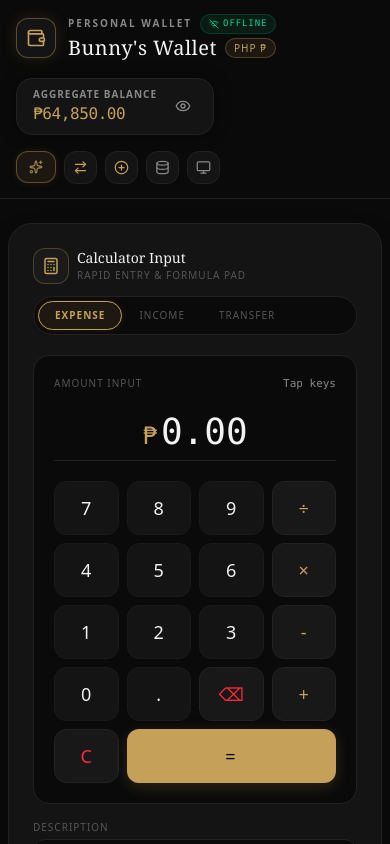
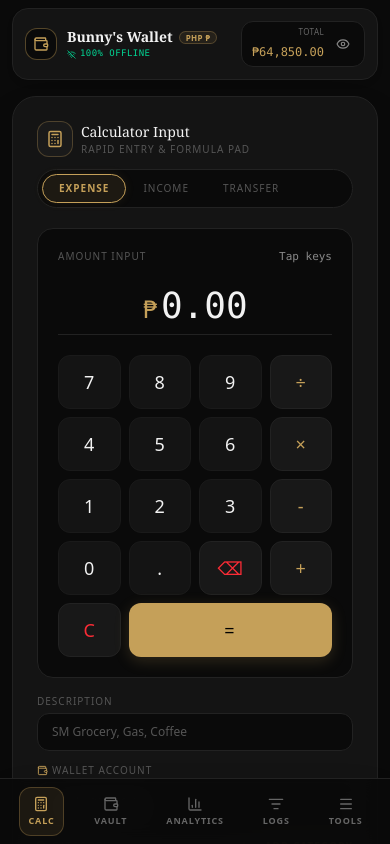
Before and after one commit to bunnywkwk/bunnys-wallet, a React (Vite) app: page / in a window 390 px wide. Shown: the top 844 px of the page. Built offline with nearby package versions, Linux system fonts and the light colour scheme; a web font is replaced by a local one.

Commit message:
Polish smart mobile UI responsiveness, safe-area nav, and clean fresh install state

```diff
--- a/src/App.tsx
+++ b/src/App.tsx
@@ -18,6 +18,7 @@ import {
   Monitor,
   RotateCcw,
   ShieldCheck,
+  Trash2,
 } from 'lucide-react';
 import { Account, Category, CurrencyCode, RecurringSubscription, Transaction } from './types';
 import { WalletStorageManager } from './storage/walletStorage';
@@ -41,7 +42,10 @@ export default function App() {
   const [currency] = useState<CurrencyCode>('PHP');
   const [privacyMode, setPrivacyMode] = useState<boolean>(false);
 
-  // View state
+  // Smart screen auto-detection
+  const [isRealMobile, setIsRealMobile] = useState<boolean>(
+    () => typeof window !== 'undefined' && window.innerWidth < 768
+  );
   const [isMobileFrameView, setIsMobileFrameView] = useState<boolean>(false);
   const [activeMobileTab, setActiveMobileTab] = useState<'vault' | 'calc' | 'analytics' | 'history' | 'tools'>('calc');
 
@@ -55,6 +59,15 @@ export default function App() {
   // Filter state
   const [selectedAccountIdFilter, setSelectedAccountIdFilter] = useState<string | null>(null);
   const [selectedCategoryIdFilter, setSelectedCategoryIdFilter] = useState<string | null>(null);
+
+  // Screen resize listener
+  useEffect(() => {
+    const handleResize = () => {
+      setIsRealMobile(window.innerWidth < 768);
+    };
+    window.addEventListener('resize', handleResize);
+    return () => window.removeEventListener('resize', handleResize);
+  }, []);
 
   // Sync state from storage
   const syncStorage = () => {
@@ -84,10 +97,15 @@ export default function App() {
 
   const totalBalance = accounts.reduce((sum, acc) => sum + acc.balance, 0);
 
+  // Active view decision:
+  // If running on a REAL smartphone screen (<768px), ALWAYS show native full-screen mobile view.
+  // On desktop screens (>=768px), show desktop layout unless user toggled isMobileFrameView.
+  const isMobileActive = isRealMobile || isMobileFrameView;
+
   return (
     <div className="min-h-screen bg-[#0a0a0a] text-[#e0e0e0] font-sans selection:bg-[#c5a059]/30 selection:text-[#c5a059]">
-      {/* App Header (rendered in full desktop view) */}
-      {!isMobileFrameView && (
+      {/* App Header (rendered on Desktop View) */}
+      {!isMobileActive && (
         <Header
           accounts={accounts}
           currency={currency}
@@ -103,19 +121,27 @@ export default function App() {
       )}
 
       {/* Main Container */}
-      <main className="py-6 px-2 sm:px-6 max-w-7xl mx-auto">
-        {isMobileFrameView ? (
-          /* Mobile Phone Frame Simulator Layout */
-          <div className="max-w-md mx-auto my-2 rounded-[36px] border-[8px] border-[#1f1f1f] bg-[#141414] p-4 shadow-2xl space-y-4 relative">
-            {/* Phone Speaker Notch */}
-            <div className="w-28 h-4 mx-auto rounded-full bg-[#0a0a0a] flex items-center justify-center">
+      <main className={isMobileActive ? 'w-full min-h-screen bg-[#0a0a0a] pb-24' : 'py-6 px-2 sm:px-6 max-w-7xl mx-auto'}>
+        {isMobileActive ? (
+          /* Mobile View Container */
+          <div
+            className={
+              isRealMobile
+                ? 'w-full min-h-screen bg-[#0a0a0a] px-3 pt-2 pb-24 space-y-4'
+                : 'max-w-md mx-auto my-2 rounded-[36px] border-[8px] border-[#1f1f1f] bg-[#141414] p-4 shadow-2xl space-y-4 relative'
+            }
+          >
+            {/* Phone Speaker Notch (Desktop Simulator Only) */}
+            {!isRealMobile && (
+              <div className="w-28 h-4 mx-auto rounded-full bg-[#0a0a0a] flex items-center justify-center mb-2">
                 <div className="w-10 h-1 rounded-full bg-[#222]" />
               </div>
+            )}
 
-            {/* Integrated Mobile App Header Bar inside the shell */}
-            <div className="bg-[#0a0a0a] border border-[#222] rounded-2xl p-3 flex items-center justify-between gap-2 shadow-md">
+            {/* Integrated Mobile App Header Bar */}
+            <div className="bg-[#141414] border border-[#222] rounded-2xl p-3 flex items-center justify-between gap-2 shadow-md sticky top-2 z-40">
               <div className="flex items-center gap-2.5">
-                <div className="w-8 h-8 rounded-xl bg-[#141414] border border-[#c5a059]/40 flex items-center justify-center text-[#c5a059]">
+                <div className="w-8 h-8 rounded-xl bg-[#0a0a0a] border border-[#c5a059]/40 flex items-center justify-center text-[#c5a059]">
                   <Wallet size={16} />
                 </div>
                 <div>
@@ -133,7 +159,7 @@ export default function App() {
               </div>
 
               {/* Mobile Total Balance & Privacy Toggle */}
-              <div className="flex items-center gap-2 bg-[#141414] px-2.5 py-1 rounded-xl border border-[#222]">
+              <div className="flex items-center gap-2 bg-[#0a0a0a] px-2.5 py-1 rounded-xl border border-[#222]">
                 <div className="text-right">
                   <span className="text-[8px] uppercase tracking-wider text-[#666] block">Total</span>
                   <span className="text-xs font-mono font-medium text-[#c5a059]">
@@ -149,17 +175,19 @@ export default function App() {
                 </button>
               </div>
 
+              {!isRealMobile && (
                 <button
                   onClick={() => setIsMobileFrameView(false)}
-                className="p-1.5 rounded-lg bg-[#141414] border border-[#222] text-[#888] hover:text-[#f2f2f2] cursor-pointer"
+                  className="p-1.5 rounded-lg bg-[#0a0a0a] border border-[#222] text-[#888] hover:text-[#f2f2f2] cursor-pointer"
                   title="Switch to Desktop View"
                 >
                   <Monitor size={14} />
                 </button>
+              )}
             </div>
 
             {/* Tab Body */}
-            <div className="min-h-[580px] pb-16 space-y-4">
+            <div className="min-h-[500px] space-y-4">
               {activeMobileTab === 'vault' && (
                 <TheVault
                   accounts={accounts}
@@ -213,8 +241,8 @@ export default function App() {
               )}
 
               {activeMobileTab === 'tools' && (
-                /* Dedicated Mobile Tools & Management Page */
-                <div className="bg-[#111] border border-[#222] rounded-3xl p-5 space-y-5 shadow-2xl animate-in fade-in duration-200">
+                /* Mobile Tools & Settings Page */
+                <div className="bg-[#111] border border-[#222] rounded-3xl p-4 sm:p-5 space-y-5 shadow-2xl animate-in fade-in duration-200">
                   <div className="border-b border-[#222] pb-3 flex items-center justify-between">
                     <div>
                       <h2 className="text-sm font-serif text-[#f2f2f2] uppercase tracking-wider font-semibold">
@@ -347,8 +375,8 @@ export default function App() {
                     </button>
                   </div>
 
-                  {/* Offline System & Storage Status Box */}
-                  <div className="p-4 rounded-2xl bg-[#0a0a0a] border border-[#222] space-y-2">
+                  {/* Storage Management & Data Control */}
+                  <div className="p-4 rounded-2xl bg-[#0a0a0a] border border-[#222] space-y-3">
                     <div className="flex items-center justify-between text-[10px] uppercase tracking-widest text-[#888]">
                       <span className="flex items-center gap-1 text-emerald-400 font-mono font-bold">
                         <WifiOff size={11} />
@@ -372,18 +400,31 @@ export default function App() {
                       </div>
                     </div>
 
-                    <div className="pt-2">
+                    <div className="pt-2 flex flex-col gap-2">
                       <button
                         onClick={() => {
-                          if (confirm('Reset to preset Philippine sample wallet data?')) {
-                            WalletStorageManager.resetToPreset();
+                          if (confirm('Clear all transactions and reset balances for a clean fresh install?')) {
+                            WalletStorageManager.clearAllData();
                             syncStorage();
                           }
                         }}
                         className="w-full py-2.5 rounded-xl bg-rose-500/10 border border-rose-500/20 text-rose-400 hover:bg-rose-500/20 text-[10px] uppercase tracking-widest font-semibold transition-colors flex items-center justify-center gap-1.5 cursor-pointer"
                       >
-                        <RotateCcw size={12} />
-                        Reset Philippines Sample Data
+                        <Trash2 size={12} />
+                        Clear All Data (Fresh Start)
+                      </button>
+
+                      <button
+                        onClick={() => {
+                          if (confirm('Load preset Philippine sample wallet data for testing?')) {
+                            WalletStorageManager.resetToPreset();
+                            syncStorage();
+                          }
+                        }}
+                        className="w-full py-2.5 rounded-xl bg-amber-500/10 border border-amber-500/20 text-amber-400 hover:bg-amber-500/20 text-[10px] uppercase tracking-widest font-semibold transition-colors flex items-center justify-center gap-1.5 cursor-pointer"
+                      >
+                        <Sparkles size={12} />
+                        Load Philippines Sample Data
                       </button>
                     </div>
                   </div>
@@ -391,8 +432,14 @@ export default function App() {
               )}
             </div>
 
-            {/* Mobile Bottom Navigation Bar (5 Integrated Tabs) */}
-            <div className="absolute bottom-3 left-3 right-3 bg-[#0a0a0a]/95 backdrop-blur-md border border-[#222] rounded-2xl p-1.5 flex items-center justify-around z-30 shadow-2xl">
+            {/* Fixed Mobile Bottom Navigation Bar */}
+            <div
+              className={
+                isRealMobile
+                  ? 'fixed bottom-0 left-0 right-0 bg-[#0a0a0a]/95 backdrop-blur-md border-t border-[#222] p-2 flex items-center justify-around z-50 shadow-2xl pb-safe'
+                  : 'absolute bottom-3 left-3 right-3 bg-[#0a0a0a]/95 backdrop-blur-md border border-[#222] rounded-2xl p-1.5 flex items-center justify-around z-30 shadow-2xl'
+              }
+            >
               <button
                 onClick={() => setActiveMobileTab('calc')}
                 className={`flex flex-col items-center gap-0.5 p-2 rounded-xl text-[10px] font-semibold transition-colors cursor-pointer ${
@@ -455,7 +502,7 @@ export default function App() {
             </div>
           </div>
         ) : (
-          /* Responsive Desktop & Tablet Dashboard Grid */
+          /* Desktop Dashboard Grid */
           <div className="grid grid-cols-1 lg:grid-cols-12 gap-6">
             {/* Left Column (5 Cols): Calculator Input & The Vault */}
             <div className="lg:col-span-5 space-y-6">
--- a/src/components/Header.tsx
+++ b/src/components/Header.tsx
@@ -126,7 +126,8 @@ export const Header: React.FC<HeaderProps> = ({
             <Database size={15} />
           </button>
 
-          {/* View Mode Toggle: Mobile Frame vs Wide Dashboard */}
+          {/* View Mode Toggle: Mobile Frame vs Wide Dashboard (Desktop Only) */}
+          {typeof window !== 'undefined' && window.innerWidth >= 768 && (
             <button
               onClick={onToggleMobileFrameView}
               className={`p-2 rounded-xl border text-xs transition-colors cursor-pointer ${
@@ -138,6 +139,7 @@ export const Header: React.FC<HeaderProps> = ({
             >
               {isMobileFrameView ? <Smartphone size={15} /> : <Monitor size={15} />}
             </button>
+          )}
         </div>
       </div>
     </header>
--- a/src/components/TransactionHistory.tsx
+++ b/src/components/TransactionHistory.tsx
@@ -127,9 +127,21 @@ export const TransactionHistory: React.FC<TransactionHistoryProps> = ({
 
       {/* Chronological List */}
       <div className="space-y-1 max-h-[500px] overflow-y-auto pr-1">
-        {filteredTransactions.length === 0 ? (
+        {transactions.length === 0 ? (
+          <div className="text-center py-10 px-4 space-y-3 bg-[#0a0a0a] rounded-2xl border border-[#222] my-2">
+            <div className="w-12 h-12 mx-auto rounded-full bg-[#141414] border border-[#c5a059]/30 flex items-center justify-center text-[#c5a059]">
+              <Wallet size={22} />
+            </div>
+            <div>
+              <h3 className="text-sm font-serif text-[#f2f2f2] font-semibold">Vault is Clean & Ready</h3>
+              <p className="text-xs text-[#777] mt-1 max-w-xs mx-auto">
+                No transactions recorded yet. Use the <strong>Calc</strong> tab to log your first transaction!
+              </p>
+            </div>
+          </div>
+        ) : filteredTransactions.length === 0 ? (
           <div className="text-center py-12 text-[#555] text-xs italic">
-            No matching transactions found. Try resetting filters or adding new transactions.
+            No matching transactions found. Try resetting filters.
           </div>
         ) : (
           filteredTransactions.map((t) => {
--- a/src/storage/walletStorage.ts
+++ b/src/storage/walletStorage.ts
@@ -51,12 +51,12 @@ export class WalletStorageManager {
     try {
       const data = localStorage.getItem(STORAGE_KEYS.TRANSACTIONS);
       if (!data) {
-        this.saveTransactions(SAMPLE_PRESET_TRANSACTIONS);
-        return SAMPLE_PRESET_TRANSACTIONS;
+        this.saveTransactions([]);
+        return [];
       }
       return JSON.parse(data);
     } catch {
-      return SAMPLE_PRESET_TRANSACTIONS;
+      return [];
     }
   }
 
@@ -69,12 +69,12 @@ export class WalletStorageManager {
     try {
       const data = localStorage.getItem(STORAGE_KEYS.RECURRING);
       if (!data) {
-        this.saveRecurring(DEFAULT_RECURRING);
-        return DEFAULT_RECURRING;
+        this.saveRecurring([]);
+        return [];
       }
       return JSON.parse(data);
     } catch {
-      return DEFAULT_RECURRING;
+      return [];
     }
   }
 
@@ -223,7 +223,19 @@ export class WalletStorageManager {
   }
 
   /**
-   * Reset data to fresh preset state
+   * Clear all transactions and reset account balances to 0 for a clean empty start
+   */
+  static clearAllData() {
+    const cleanAccounts = DEFAULT_ACCOUNTS.map((acc) => ({ ...acc, balance: 0, initialBalance: 0 }));
+    this.saveAccounts(cleanAccounts);
+    this.saveCategories(DEFAULT_CATEGORIES);
+    this.saveTransactions([]);
+    this.saveRecurring([]);
+    this.setCurrency('PHP');
+  }
+
+  /**
+   * Load Philippines sample preset data for testing
    */
   static resetToPreset() {
     this.saveAccounts(DEFAULT_ACCOUNTS);
```
Lines whose indentation alone changed are shown as unchanged.
